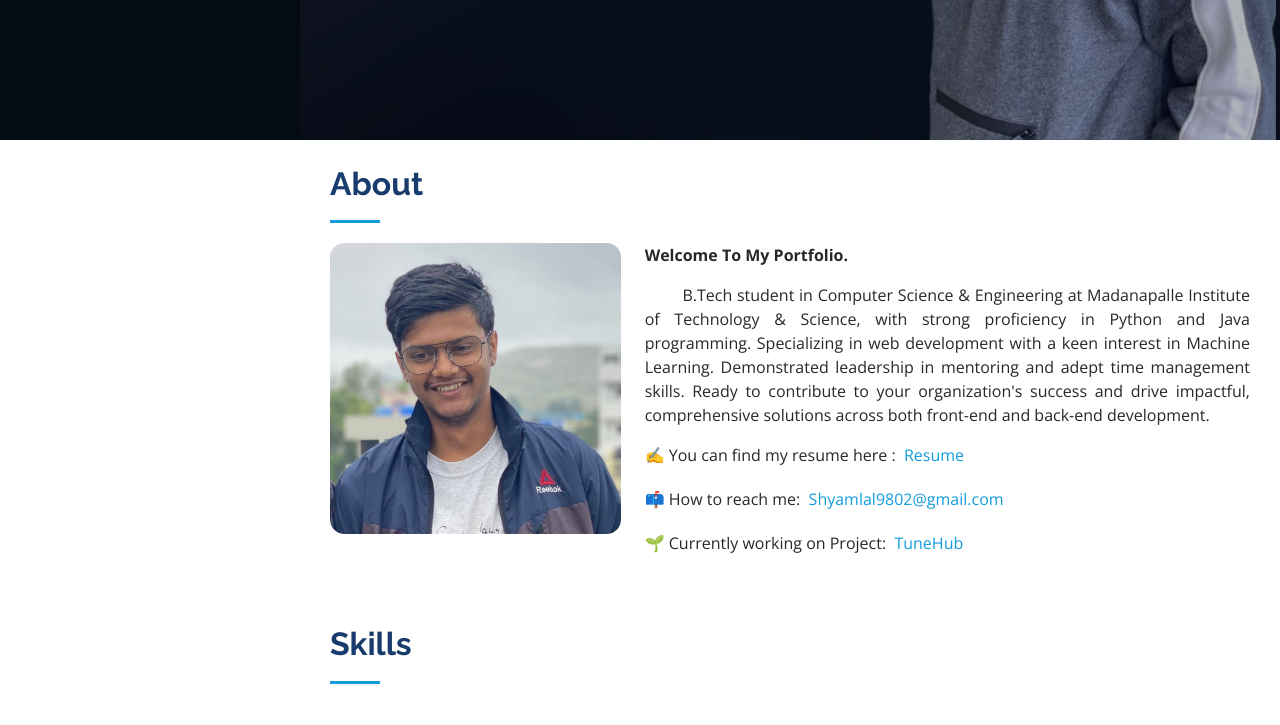
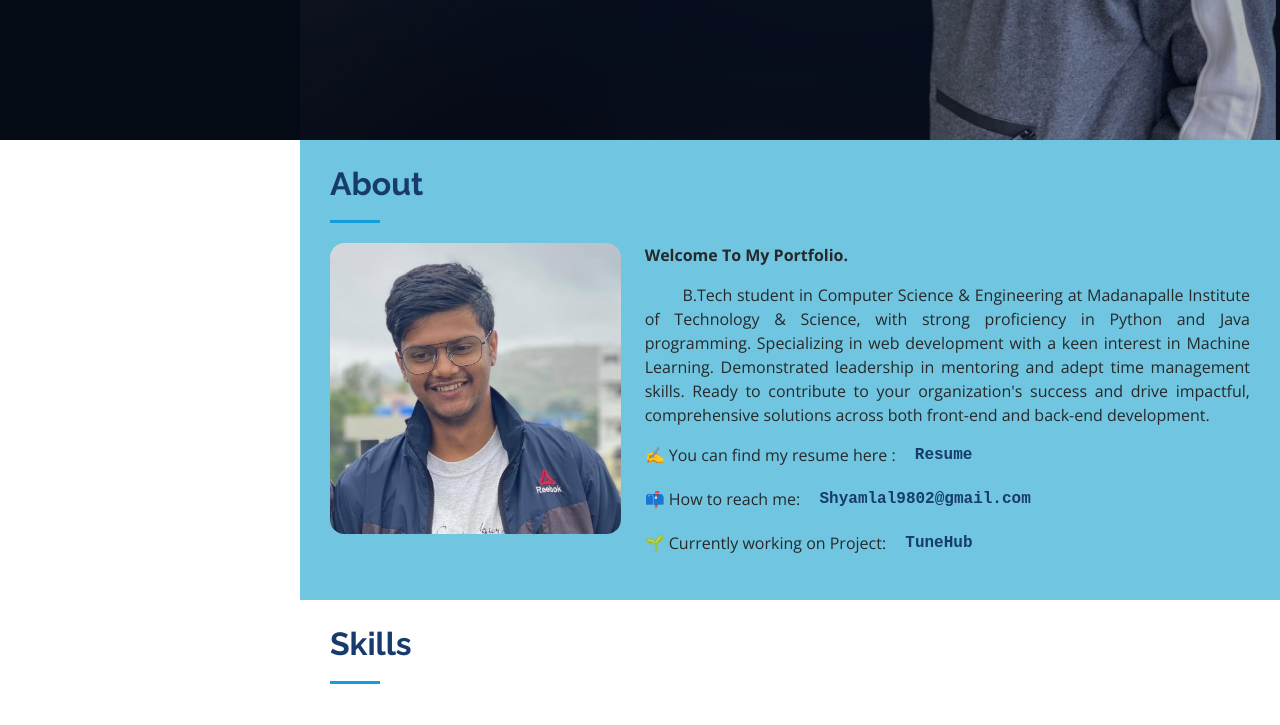
Before and after one commit to shyam0880/shyam0880.github.io, a plain HTML site: page index.html in a window 1280 px wide. Shown: the part 660-1385 px from the top of the page. Drawn offline with nearby package versions, Linux system fonts and the light colour scheme.

Commit message:
Update about sec css

```diff
--- a/assets/css/style.css
+++ b/assets/css/style.css
@@ -373,6 +373,10 @@ section {
 /*--------------------------------------------------------------
 # About
 --------------------------------------------------------------*/
+.about{
+  background-color: #70c6e1;
+}
+
 .row img{
   border-radius: 5%;
 }
@@ -408,6 +412,12 @@ section {
 
 .about .content p:last-child {
   margin-bottom: 0;
+}
+
+.about ul li a{
+  color: #173b6c;
+  font-weight: bold;
+  font-family: 'Courier New', Courier, monospace;
 }
 
 /*--------------------------------------------------------------
```
